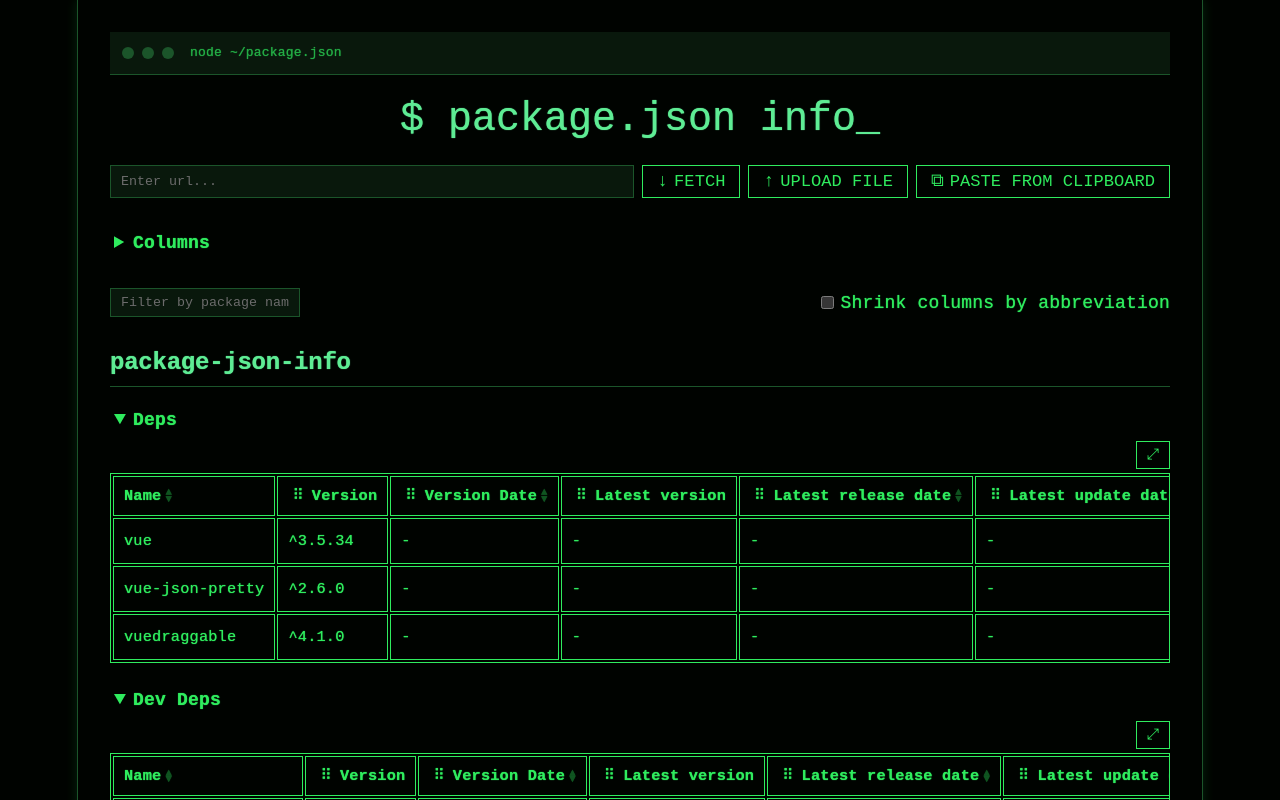
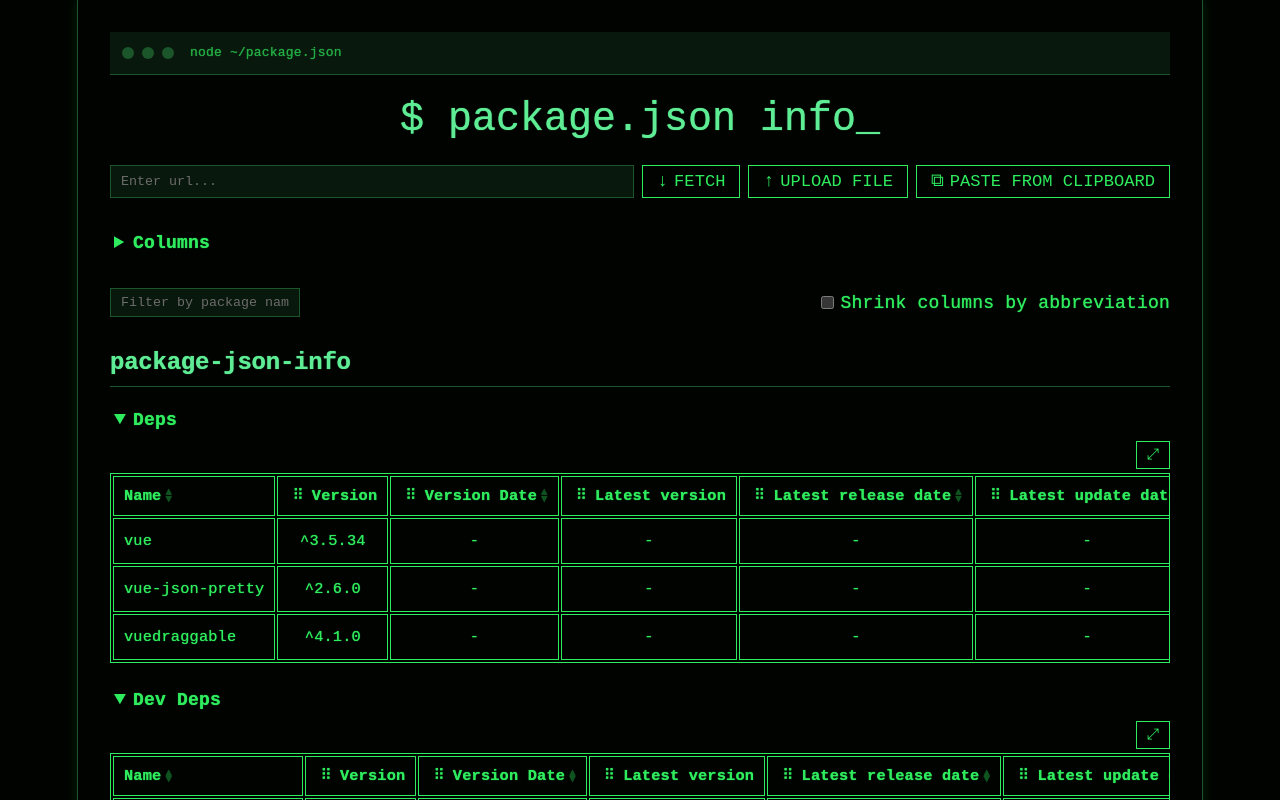
Before and after one commit to cheater900/package-json-info, a Vue app: page / in a window 1280 px wide. Shown: the top 800 px of the page. Built offline with nearby package versions, Linux system fonts and the light colour scheme; no server answers.

Commit message:
Center every column except Name

```diff
--- a/src/components/DependenciesTable.ts
+++ b/src/components/DependenciesTable.ts
@@ -41,10 +41,10 @@ export default defineComponent({
     },
     emits: ["load-package", "reorder-columns", "open-source-tree"],
     setup(props, { emit }) {
-        // The Actions column is the only one center-aligned; not something a
-        // parent has ever needed to customize.
+        // Every column is center-aligned except Name, which reads better
+        // left-aligned as the row's identifying label.
         function isCentered(key) {
-            return key === "loadAction";
+            return key !== "name";
         }
 
         const filteredDependencies = computed(() => {
```
